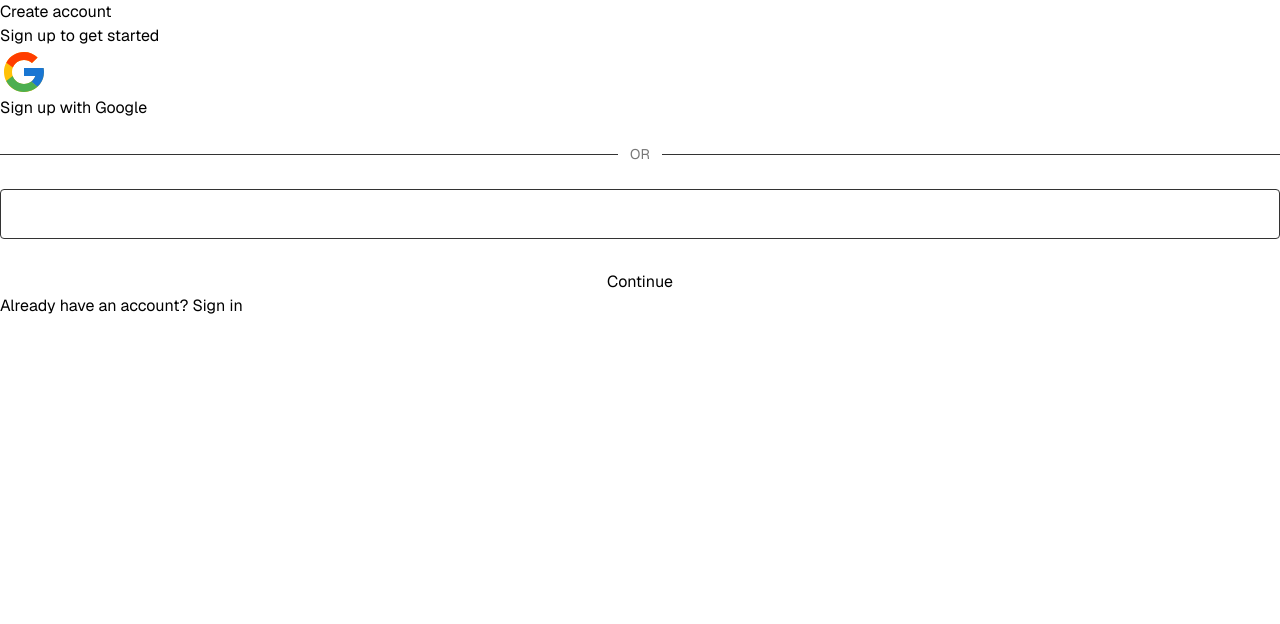
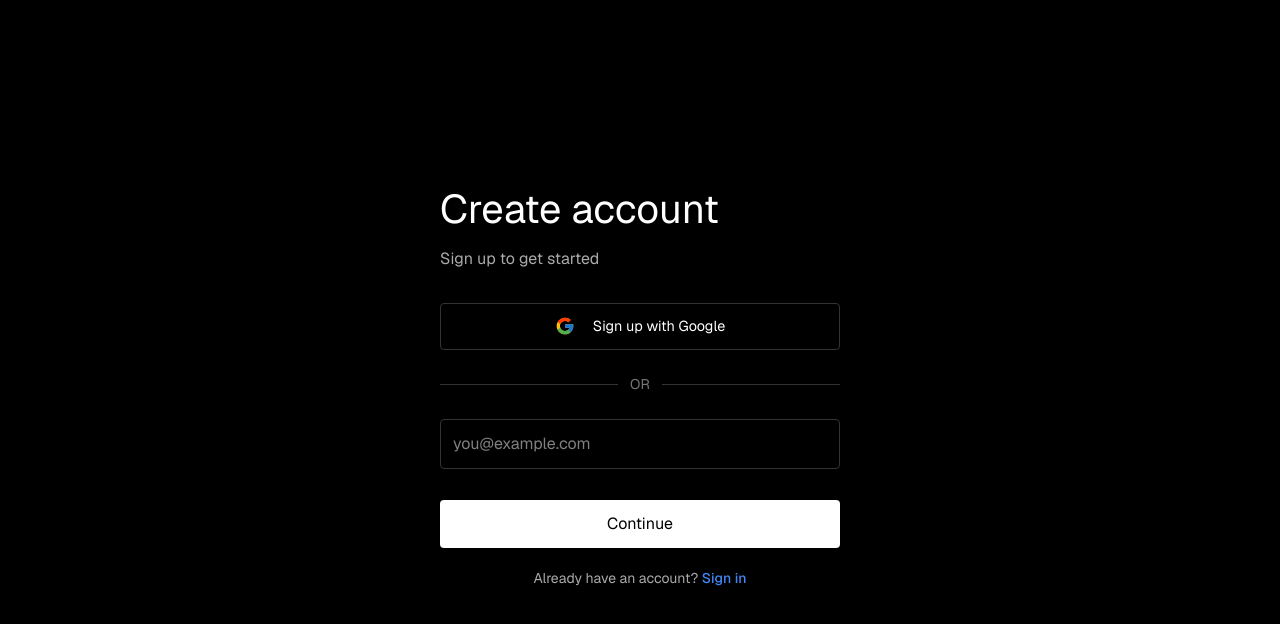
Before and after one commit to andrew-colmenar/recallr-website, a React (Vite) app: page /login in a window 1280 px wide. Both pictures are taken after a click on the button "Sign up". Shown: the top 624 px of the page. Built offline with nearby package versions, Linux system fonts and the light colour scheme.

Commit message:
Signup error fixed

```diff
--- a/src/components/Signup/Signup.module.css
+++ b/src/components/Signup/Signup.module.css
@@ -1,4 +1,5 @@
-.login-container {
+/* Signup styling with CSS modules */
+.loginContainer {
   display: flex;
   justify-content: center;
   align-items: center;
@@ -7,7 +8,7 @@
   background-color: #000;
 }
 
-.login-panel {
+.loginPanel {
   background-color: #000;
   color: white;
   display: flex;
@@ -18,30 +19,30 @@
   width: 100%;
 }
 
-.login-content {
+.loginContent {
   max-width: 400px;
   width: 100%;
 }
 
-.login-content h1 {
+.loginContent h1 {
   font-size: 2.5rem;
   margin-bottom: 0.5rem;
   color: #fff;
 }
 
-.login-content p {
+.loginContent p {
   color: #aaa;
   margin-bottom: 2rem;
 }
 
-.social-logins {
+.socialLogins {
   display: flex;
   flex-direction: column;
   gap: 1rem;
   margin-bottom: 1.5rem;
 }
 
-.social-button {
+.socialButton {
   display: flex;
   align-items: center;
   justify-content: center;
@@ -56,23 +57,23 @@
   transition: background-color 0.2s;
 }
 
-.social-button img {
+.socialButton img {
   width: 20px;
   height: 20px;
   margin-right: 10px;
 }
 
-.social-button.google:hover {
+.google:hover {
   background-color: #f2f2f2;
 }
 
-.social-button.github {
+.github {
   background-color: #24292e;
   color: white;
   border: none;
 }
 
-.social-button.github:hover {
+.github:hover {
   background-color: #1a1e22;
 }
 
@@ -97,14 +98,14 @@
   font-size: 14px;
 }
 
-form {
+.form {
   display: flex;
   flex-direction: column;
   gap: 15px;
   width: 100%;
 }
 
-input {
+.input {
   width: 100%;
   padding: 0.75rem;
   margin-bottom: 1rem;
@@ -116,12 +117,12 @@ input {
   transition: border-color 0.2s;
 }
 
-input:focus {
+.input:focus {
   outline: none;
   border-color: #4285f4;
 }
 
-.continue-button {
+.continueButton {
   width: 100%;
   padding: 0.75rem;
   background-color: white;
@@ -133,24 +134,24 @@ input:focus {
   transition: background-color 0.2s;
 }
 
-.continue-button:hover {
+.continueButton:hover {
   background-color: #eee;
 }
 
-.continue-button:disabled {
+.continueButton:disabled {
   background-color: #555;
   color: #888;
   cursor: not-allowed;
 }
 
-.password-field {
+.passwordField {
   position: relative;
   width: 100%;
   display: flex;
   align-items: center;
 }
 
-.toggle-password {
+.togglePassword {
   position: absolute;
   right: 12px;
   top: 50%;
@@ -163,7 +164,7 @@ input:focus {
   margin-top: -8px;
 }
 
-.back-button {
+.backButton {
   width: 100%;
   padding: 0.75rem;
   background-color: transparent;
@@ -177,11 +178,11 @@ input:focus {
   align-self: center;
 }
 
-.back-button:hover {
+.backButton:hover {
   background-color: #111;
 }
 
-.resend-button {
+.resendButton {
   background: none;
   border: none;
   color: #aaa;
@@ -194,11 +195,11 @@ input:focus {
   align-self: center;
 }
 
-.resend-button:hover {
+.resendButton:hover {
   color: white;
 }
 
-.error-message {
+.errorMessage {
   color: #ff6b6b;
   margin-bottom: 15px;
   font-size: 14px;
@@ -208,30 +209,41 @@ input:focus {
   border-left: 3px solid #ff6b6b;
 }
 
-.name-fields {
+.nameFields {
   display: flex;
   gap: 10px;
 }
 
-.name-fields input {
+.nameFields input {
   flex: 1;
 }
 
-.signup-link,
-.login-link {
+.loginLink {
   margin-top: 20px;
   text-align: center;
   font-size: 14px;
   color: #666;
 }
 
-.signup-link button,
-.login-link button {
+.loginLink button {
   background: none;
   border: none;
   color: #4285f4;
   cursor: pointer;
   font-weight: 500;
+}
+
+.otpPrompt {
+  margin-bottom: 1rem;
+  text-align: center;
+  color: #aaa;
+}
+
+.otpTimer {
+  margin-bottom: 1rem;
+  text-align: center;
+  color: #4285f4;
+  font-size: 0.9rem;
 }
 
 .dashboard-preview {
@@ -249,7 +261,7 @@ input:focus {
 }
 
 @media (max-width: 768px) {
-  .login-container {
+  .loginContainer {
     flex-direction: column;
   }
 
```
